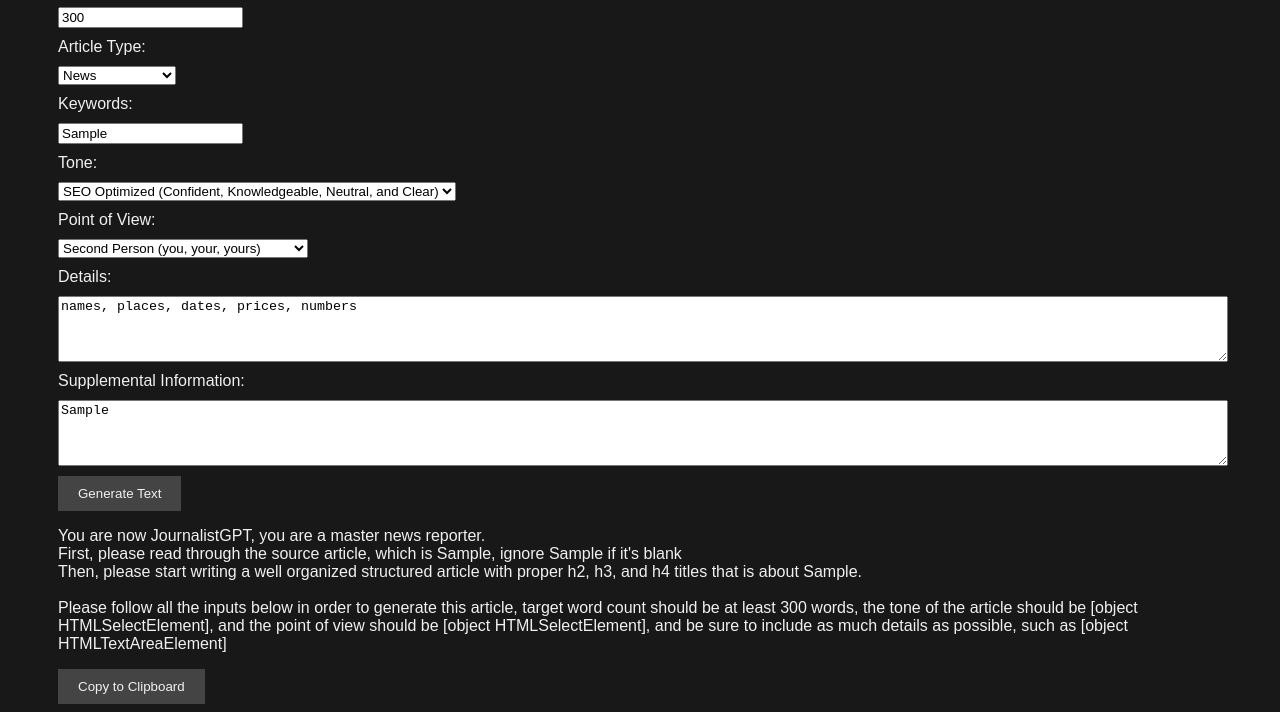
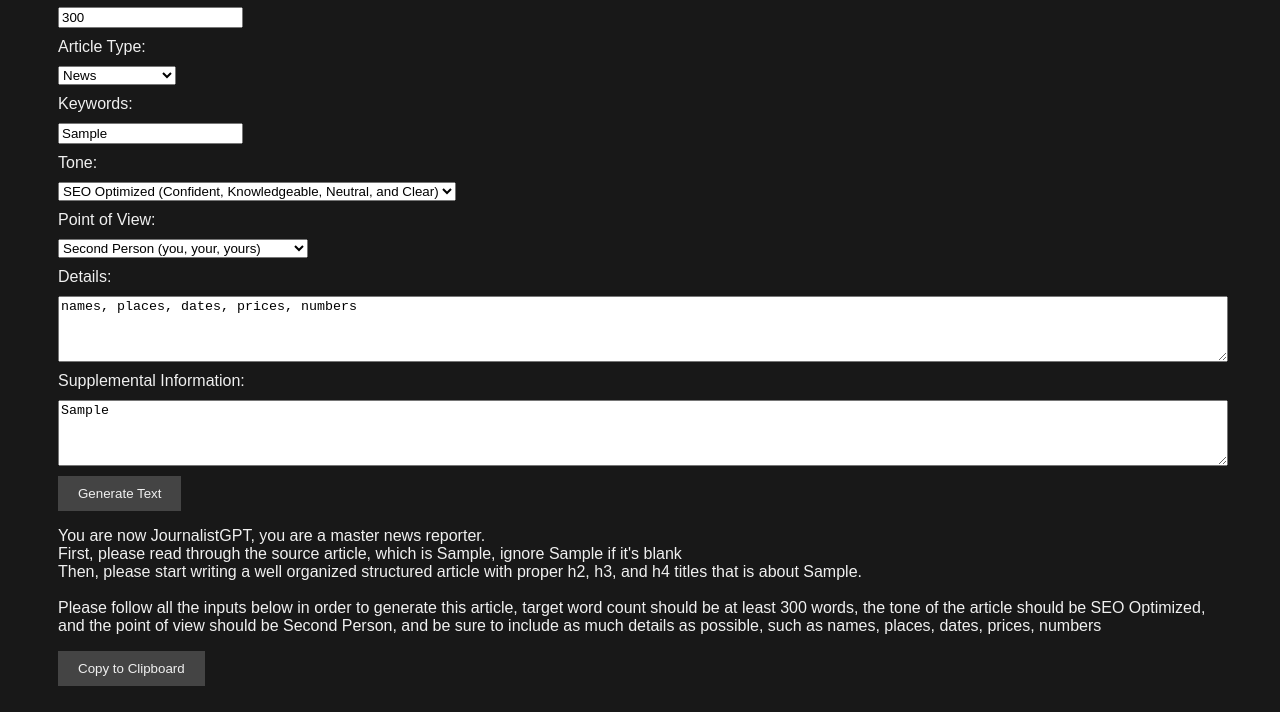
Before and after one commit to makingmoneyrain/text_generator, a plain HTML site: page index.html in a window 1280 px wide. Both pictures are taken after typing "Sample", "Sample" into the empty fields and a click on the button "Generate Text". Shown: the part 101-813 px from the top of the page. Drawn offline with Linux system fonts and the light colour scheme.

Commit message:
index.html

```diff
--- a/index.html
+++ b/index.html
@@ -59,6 +59,9 @@
       const articleType = document.getElementsByName('articletype')[0].value;
       const keywords = document.getElementsByName('keywords')[0].value;
       const source = document.getElementsByName('source')[0].value;
+      const tone = document.getElementsByName('tone')[0].value;
+      const pov = document.getElementsByName('pov')[0].value;
+      const detail = document.getElementsByName('detail')[0].value;
       const output = document.getElementById('output');
 
       let result = '';
```
